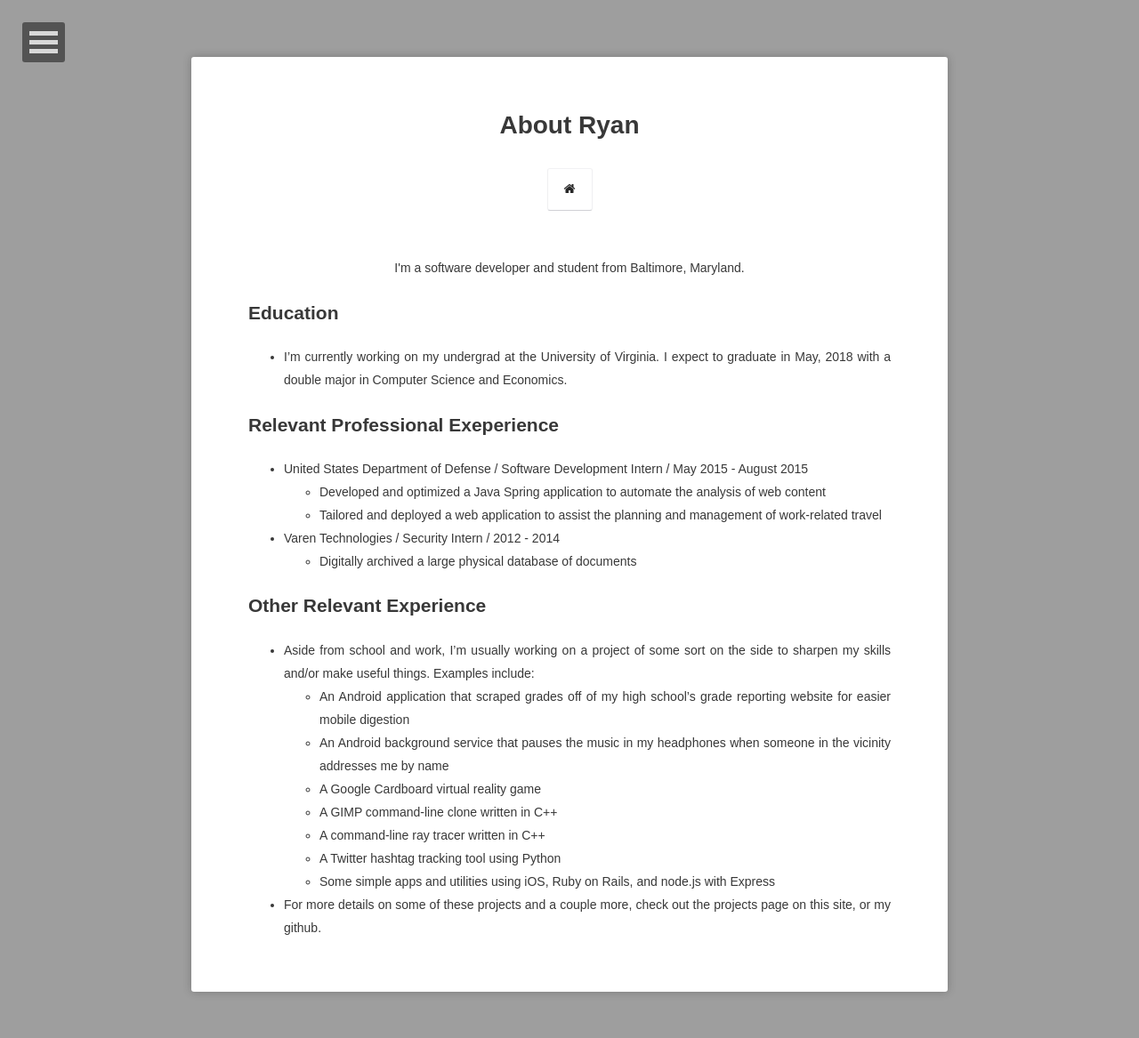
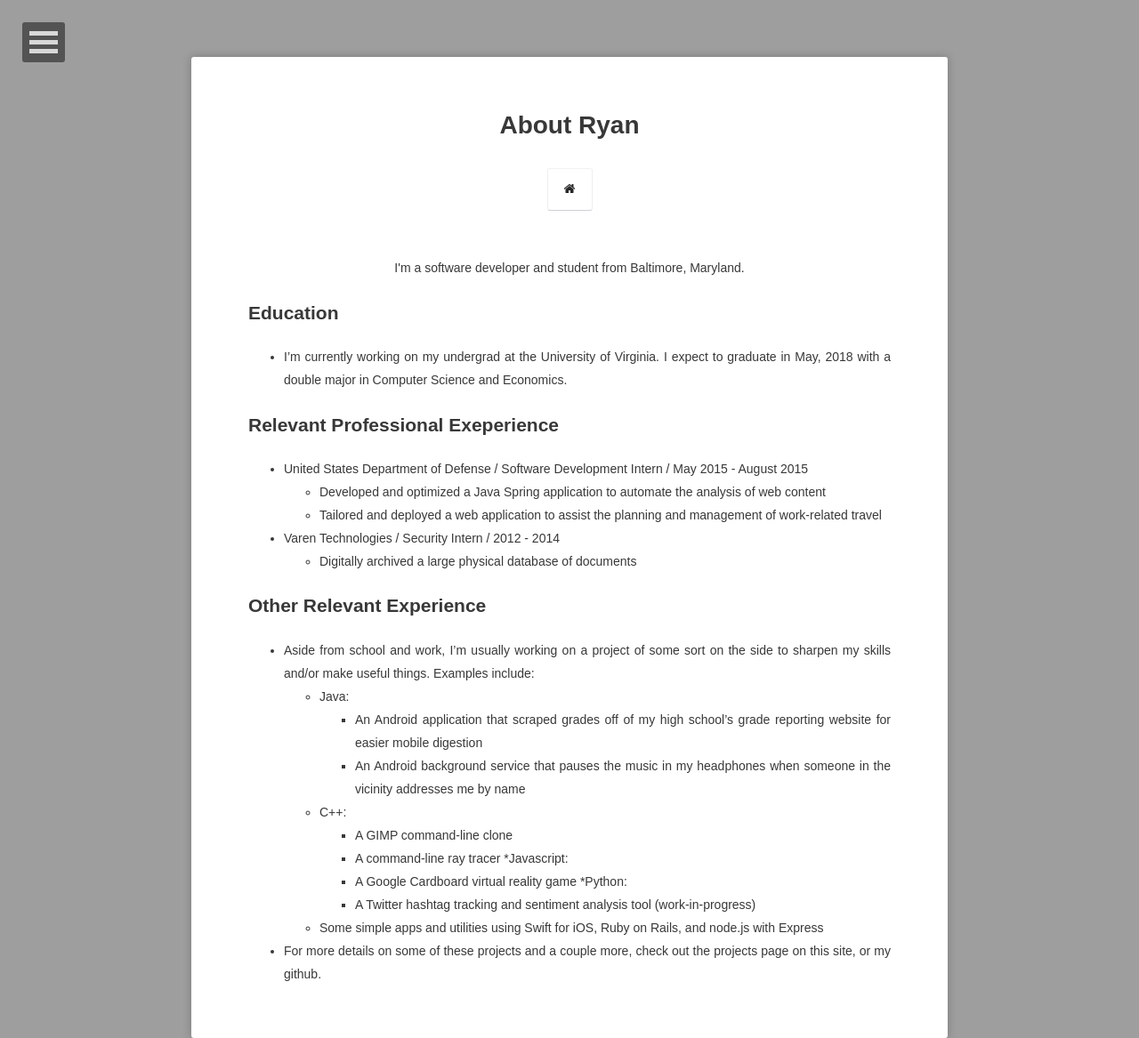
Before and after one commit to rjdean123/rjdean123.github.io, a Jekyll site: the page built from about/index.md, in a window 1280 px wide. Shown: the whole page at 89% size. Built offline with Jekyll 4.4.1, drawn with Linux system fonts in a browser that asks for light colours; some web fonts are replaced; before the commit the page ends 1115 px from its top, so only the background shows below that.

Commit message:
added categories to about page

```diff
--- a/about/index.md
+++ b/about/index.md
@@ -19,11 +19,15 @@ date: 2016-03-21
 
 ## Other Relevant Experience
 * Aside from school and work, I'm usually working on a project of some sort on the side to sharpen my skills and/or make useful things. Examples include:
-	* An Android application that scraped grades off of my high school's grade reporting website for easier mobile digestion
-	* An Android background service that pauses the music in my headphones when someone in the vicinity addresses me by name
-	* A Google Cardboard virtual reality game
-  * A GIMP command-line clone written in C++
-  * A command-line ray tracer written in C++
-  * A Twitter hashtag tracking tool using Python
-  * Some simple apps and utilities using iOS, Ruby on Rails, and node.js with Express
+	* Java:
+		* An Android application that scraped grades off of my high school's grade reporting website for easier mobile digestion
+		* An Android background service that pauses the music in my headphones when someone in the vicinity addresses me by name
+	* C++:
+		* A GIMP command-line clone
+		* A command-line ray tracer
+	*Javascript:
+		* A Google Cardboard virtual reality game
+	*Python:
+		* A Twitter hashtag tracking and sentiment analysis tool (work-in-progress)
+	* Some simple apps and utilities using Swift for iOS, Ruby on Rails, and node.js with Express
 * For more details on some of these projects and a couple more, check out the projects page on this site, or my github.
```
